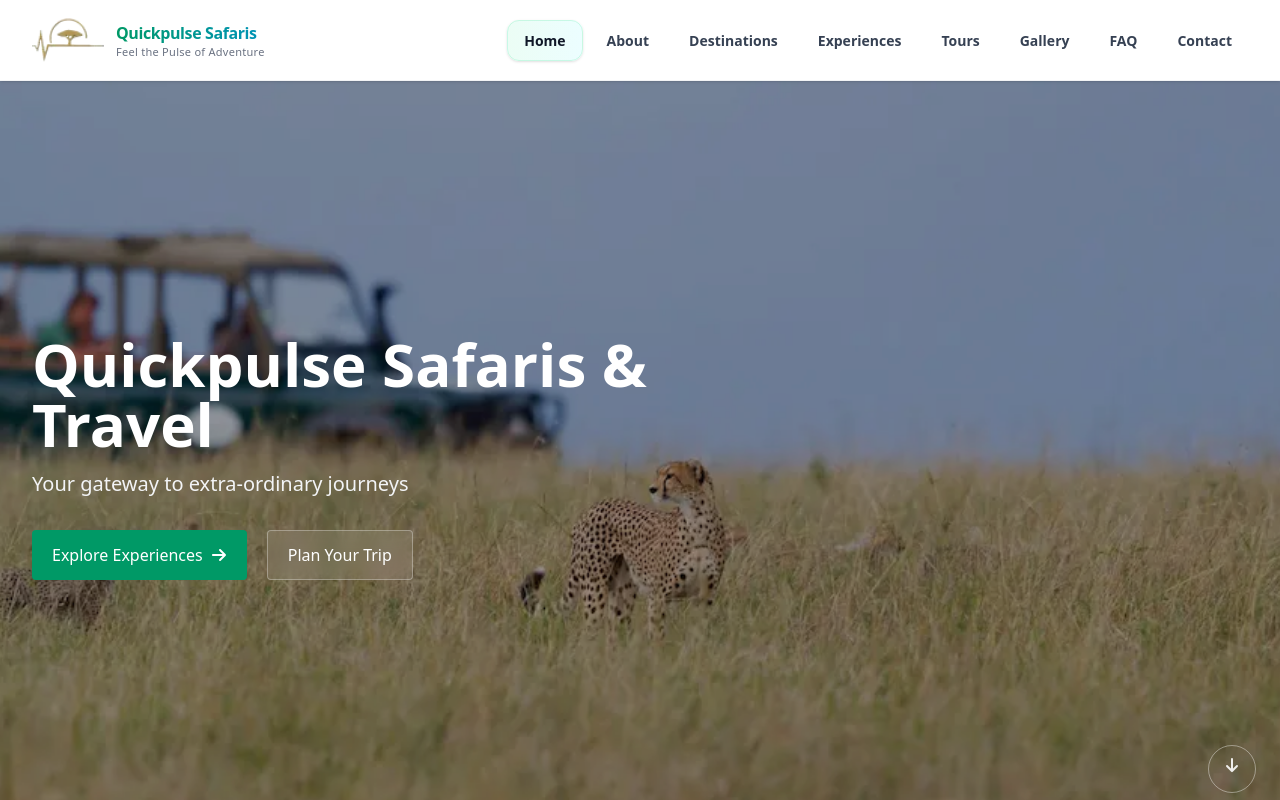
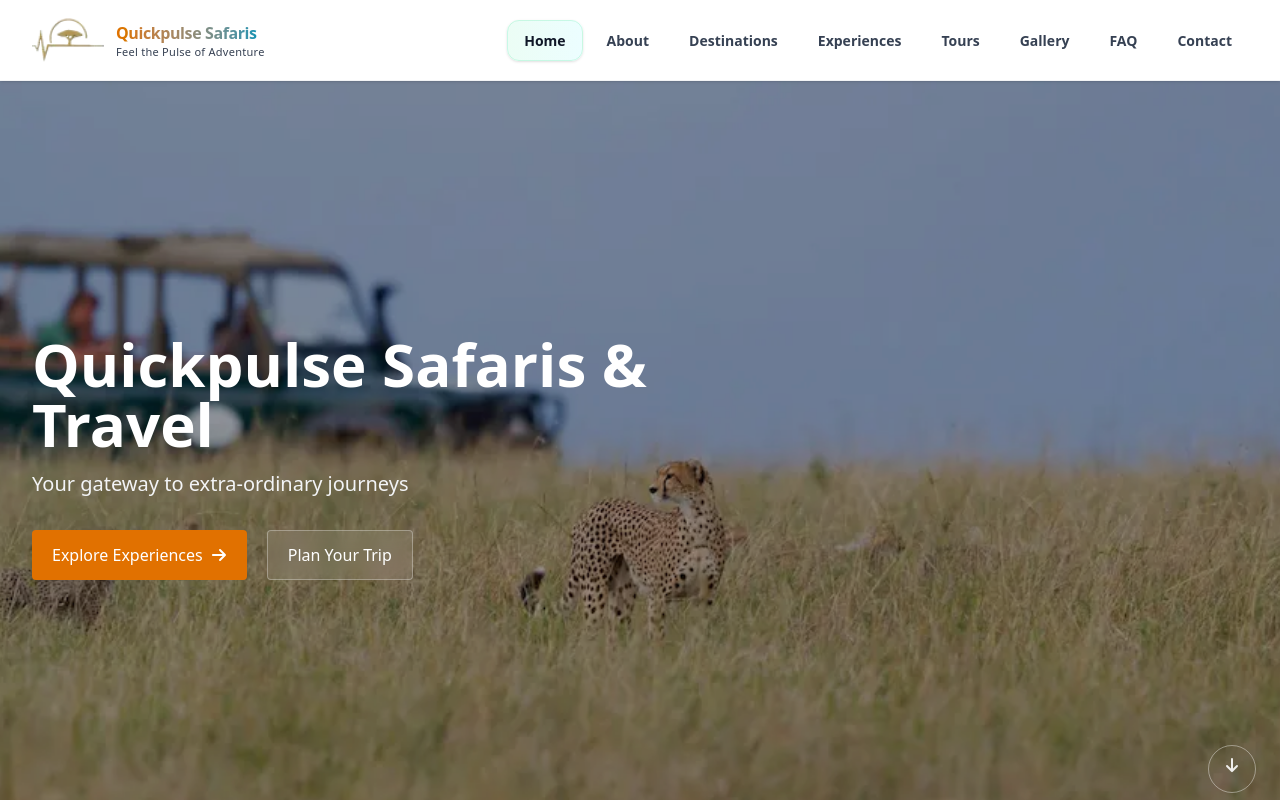
Before and after one commit to mike111-sys/Quick-Safaris, a React (Vite) app: page / in a window 1280 px wide. Shown: the top 800 px of the page. Built offline with nearby package versions, Linux system fonts and the light colour scheme.

Commit message:
refined hero and navbar

```diff
--- a/src/components/Navbar.tsx
+++ b/src/components/Navbar.tsx
@@ -55,10 +55,10 @@ const Navbar = () => {
               </div>
 
               <div className="leading-tight">
-                <div className="text-sm sm:text-base font-bold tracking-tight bg-gradient-to-r from-emerald-600 to-cyan-600 bg-clip-text text-transparent">
+                <div className="text-sm sm:text-base font-bold tracking-tight bg-gradient-to-r from-amber-600 to-cyan-600 bg-clip-text text-transparent">
                   Quickpulse Safaris
                 </div>
-                <div className="text-[10px] sm:text-[11px] text-gray-500 font-medium tracking-wide">
+                <div className="text-[10px] sm:text-[11px] text-gray-700 font-medium tracking-wide">
                   Feel the Pulse of Adventure
                 </div>
               </div>
--- a/src/sections/Hero.tsx
+++ b/src/sections/Hero.tsx
@@ -101,7 +101,7 @@ const Hero = () => {
             animate={{ y: 0, opacity: 1 }}
             transition={{ delay: 0.4, duration: 0.6 }}
             className="mt-8 flex flex-wrap gap-5">
-            <Link to="/experiences" className="inline-flex items-center gap-2 px-5 py-3 rounded bg-emerald-600 hover:bg-emerald-700 font-medium">
+            <Link to="/experiences" className="inline-flex items-center gap-2 px-5 py-3 rounded bg-amber-600 hover:bg-amber-700 font-medium">
               Explore Experiences <FaArrowRight />
             </Link>
             <Link to="/contact" className="inline-flex items-center gap-2 px-5 py-3 rounded bg-white/10 backdrop-blur border border-white/30 hover:bg-white/20 font-medium">
```
